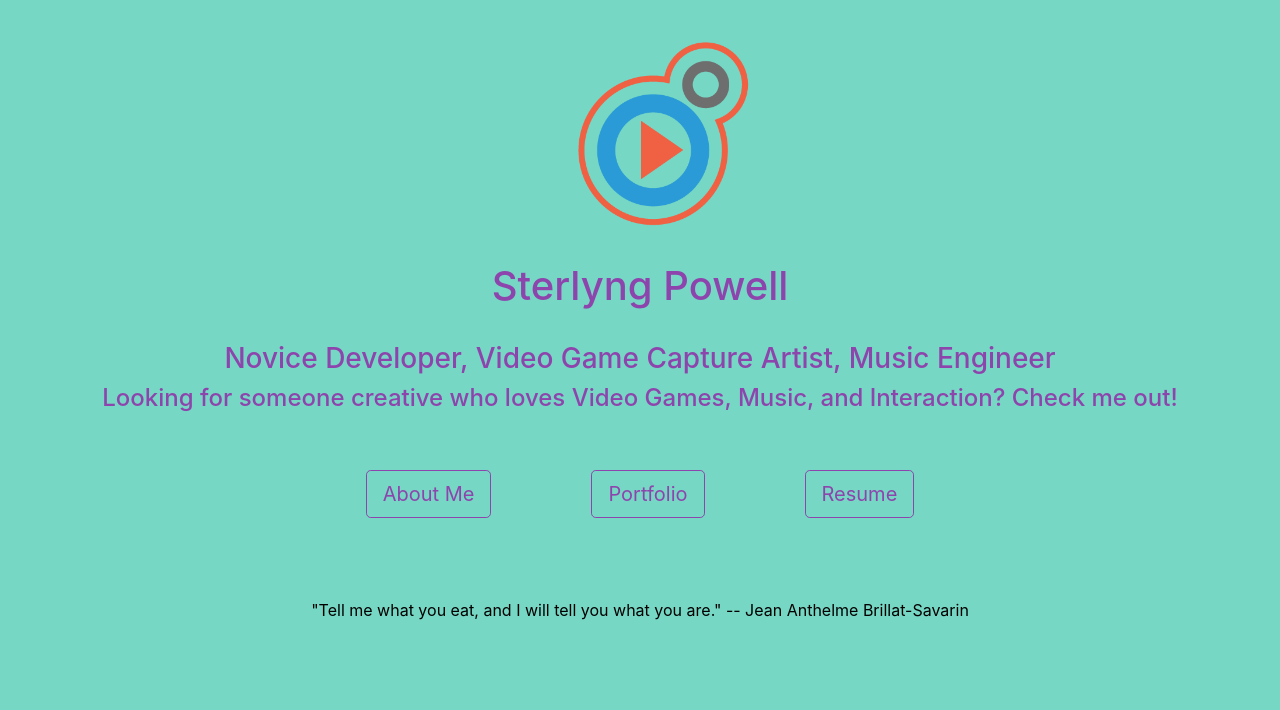
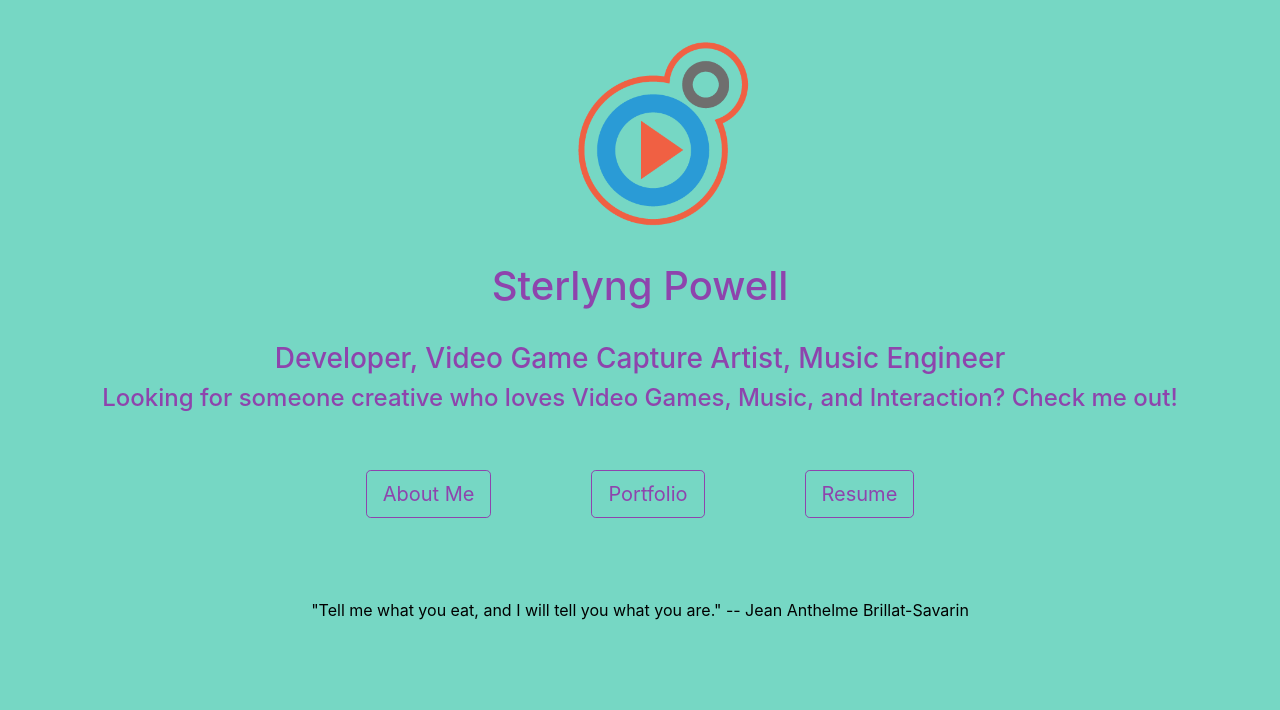
Before and after one commit to Sterbo708/Website2020_Desktop, a plain HTML site: page index.html in a window 1280 px wide. Shown: the top 710 px of the page. Drawn offline with nearby package versions, Linux system fonts and the light colour scheme.

Commit message:
Changed Header

```diff
--- a/index.html
+++ b/index.html
@@ -18,7 +18,7 @@
   <div class="tagline">
     <h1>Sterlyng Powell</h1>
     <br>
-    <h3>Novice Developer, Video Game Capture Artist, Music Engineer</h3>
+    <h3>Developer, Video Game Capture Artist, Music Engineer</h3>
     <h4>Looking for someone creative who loves Video Games, Music, and Interaction? Check me out!</h4>
   </div>
 
```
